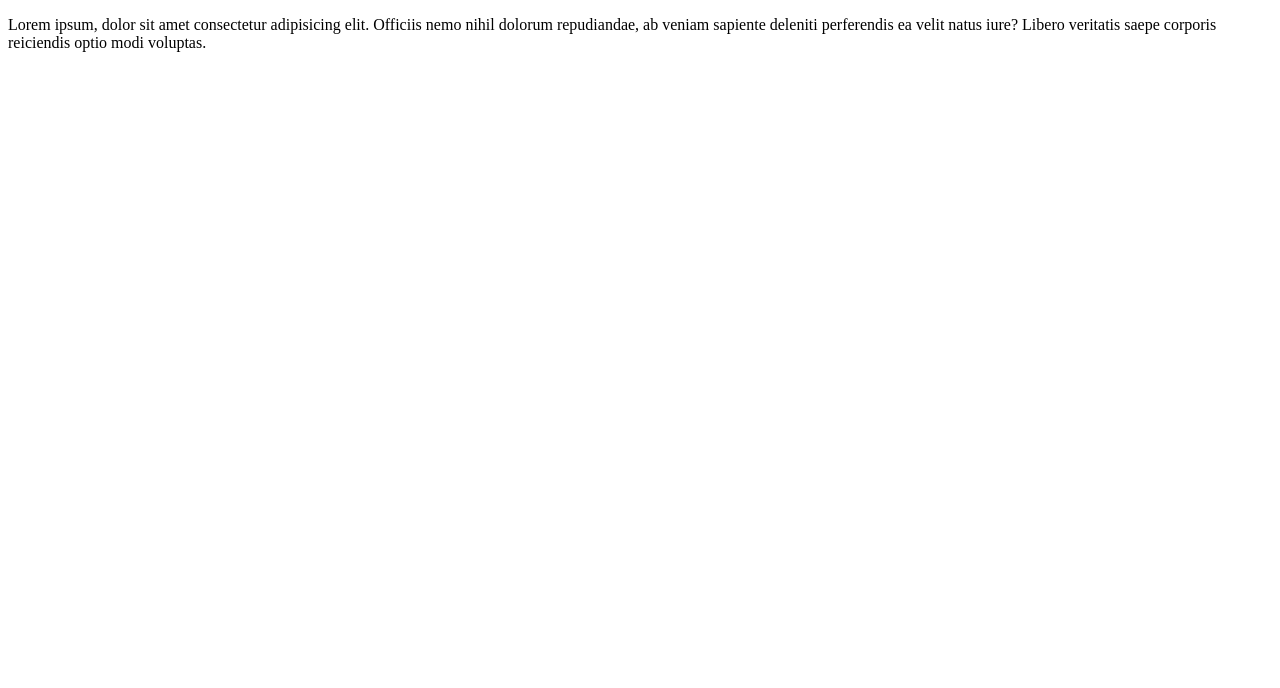
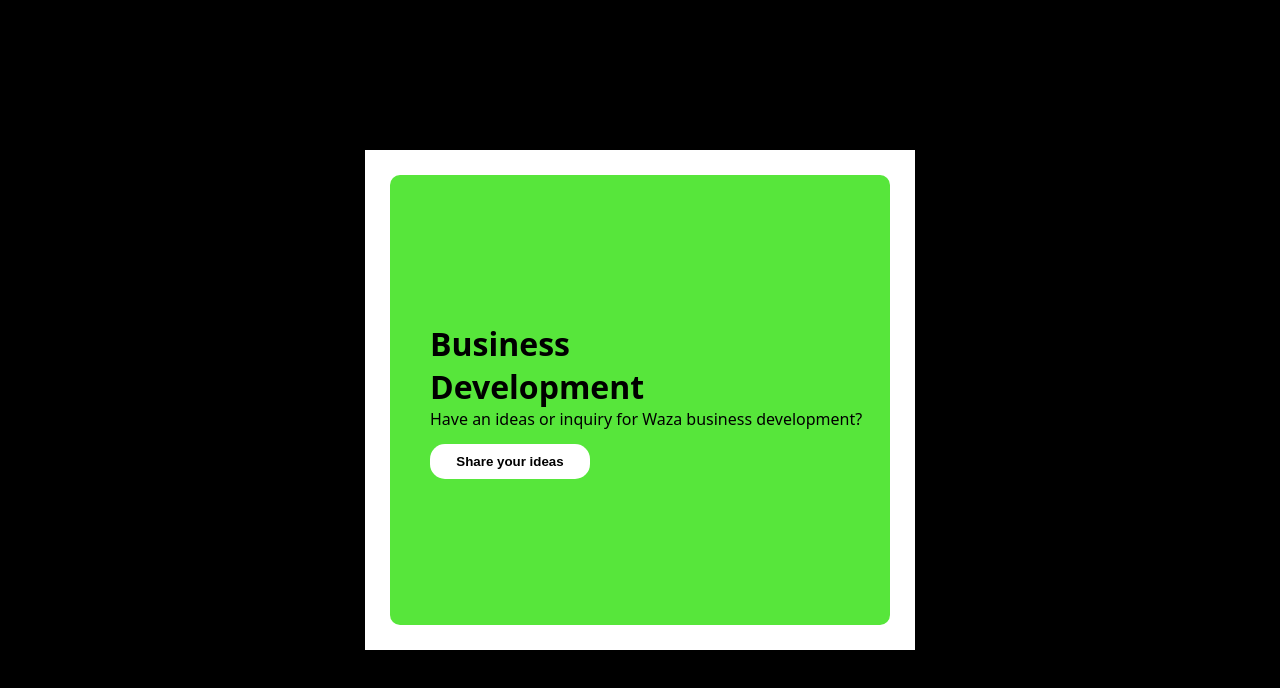
Before and after one commit to afzalmoyal/11amagain, a plain HTML site: page index.html in a window 1280 px wide. Drawn offline with Linux system fonts and the light colour scheme.

Commit message:
added...

```diff
--- a/index.html
+++ b/index.html
@@ -4,8 +4,50 @@
     <meta charset="UTF-8">
     <meta name="viewport" content="width=device-width, initial-scale=1.0">
     <title>Document</title>
+    <style>
+        *{
+            margin: 0;
+            padding: 0;
+        }
+ .container{
+    width:550px;
+    height: 500px;
+    background-color: rgb(255, 255, 255);
+    display: flex;
+    justify-content: center;
+    align-items: center;
+ }
+ .box{
+    width:500px;
+    height: 450px;
+    background-color: rgb(87, 230, 59);
+    border-radius: 10px;
+    padding-left: 40px;
+    box-sizing: border-box;
+    display: flex;
+    flex-direction: column;
+    justify-content: center;
+ }
+ body{
+    font-family:system-ui ;
+    height: 100vh;
+    width: 100vw;
+    display: flex;
+    justify-content: center;
+    align-items: center;
+    background-color: black;
+ }
+
+
+    </style>
 </head>
 <body>
-    <p>Lorem ipsum, dolor sit amet consectetur adipisicing elit. Officiis nemo nihil dolorum repudiandae, ab veniam sapiente deleniti perferendis ea velit natus iure? Libero veritatis saepe corporis reiciendis optio modi voluptas.</p>
+<div class="container">
+<div class="box">
+<h1>Business <br> Development</h1>
+<p>Have an ideas or inquiry for Waza business development?</p>
+<button type="submit" style="background-color: white; padding: 10px 15px; border-radius: 15px; border: none; margin-top: 14px; width: 160px;"><b>Share your ideas</b></button>
+</div>
+</div>
 </body>
 </html>
```
Also changed, not shown: CSS/Animation.html (+47 -4 lines), CSS/flexContainer.html (added, +42 -0 lines), CSS/simpleselector.html (+1 -0 lines), CSS/universalselector.html (+1 -1 lines).
